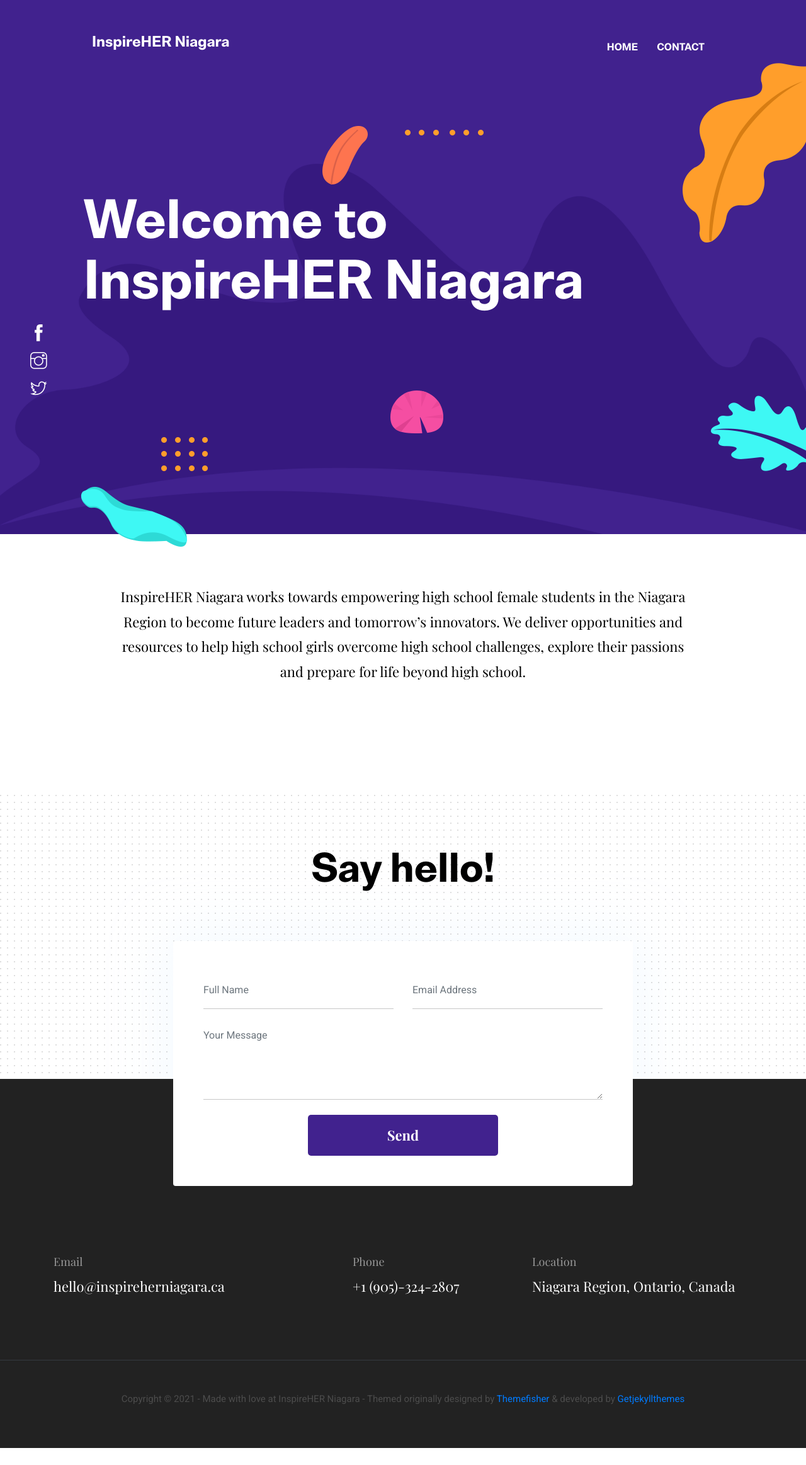
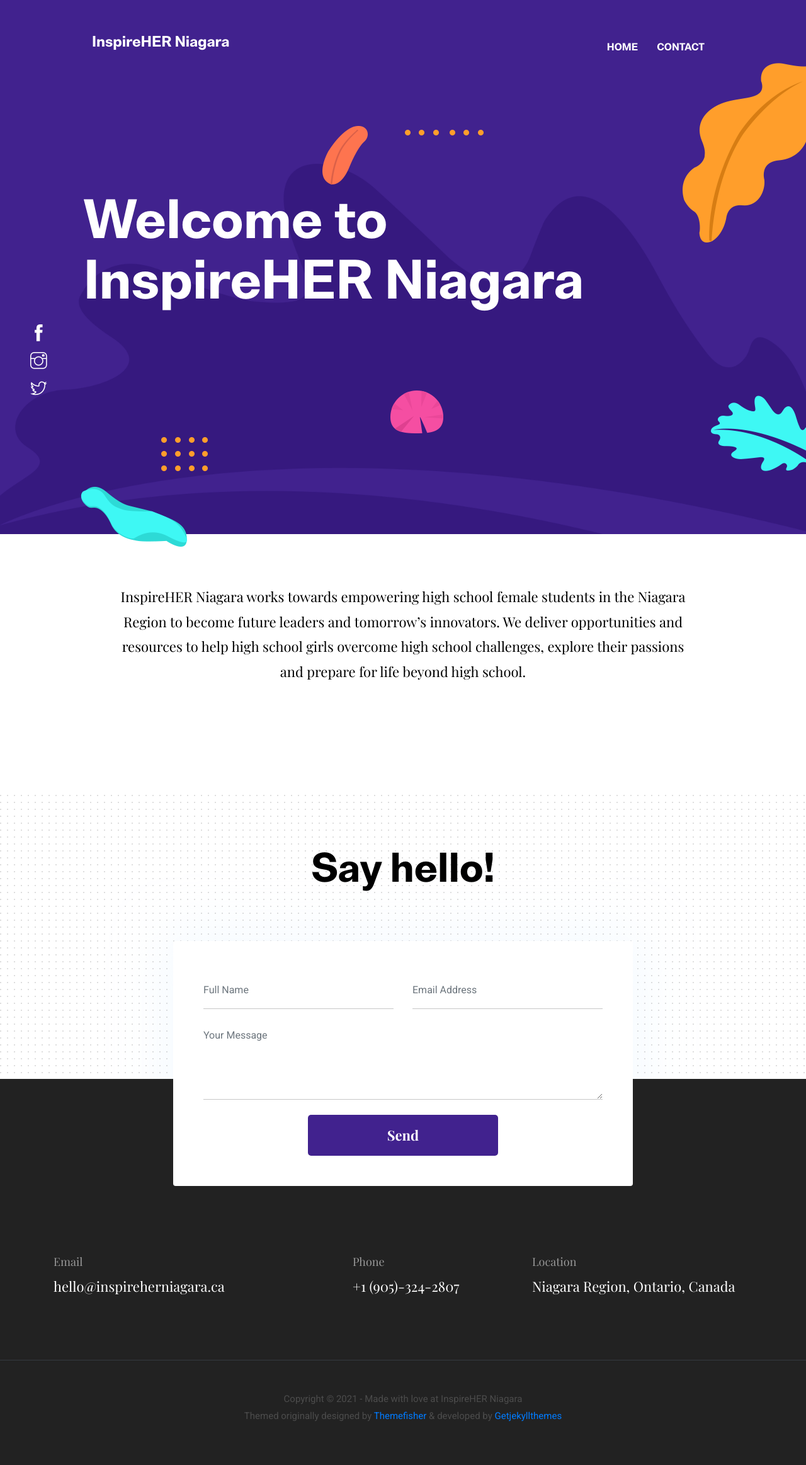
Before and after one commit to klinhdo/inspireher, a Jekyll site: the page built from index.html, in a window 1280 px wide. Shown: the whole page at 63% size. Built offline with Jekyll 4.4.1, drawn with Linux system fonts in a browser that asks for light colours.

Commit message:
Fix ipad responsive problem  + edit copyright

```diff
--- a/_data/settings.yml
+++ b/_data/settings.yml
@@ -3,12 +3,12 @@
 
 title: InspireHER Niagara
 logo:
-author: themefisher
+author:
 description: this is meta description
 email: hello@inspireherniagara.ca
 phone: +1 (905)-324-2807
 address: Niagara Region, Ontario, Canada
-copyright: Copyright &copy; 2021 - Made with love at InspireHER Niagara - Themed originally designed by [Themefisher](https://themefisher.com) & developed by [Getjekyllthemes](https://getjekyllthemes.com)
+copyright: Copyright &copy; 2021 - Made with love at InspireHER Niagara <br> Themed originally designed by [Themefisher](https://themefisher.com) & developed by [Getjekyllthemes](https://getjekyllthemes.com)
 
 menu:
 #- {name: About, link: '/about'}
--- a/assets/scss/_common.scss
+++ b/assets/scss/_common.scss
@@ -1,3 +1,12 @@
+html,body
+{
+    width: 100%;
+    height: 100%;
+    margin: 0px;
+    padding: 0px;
+    overflow-x: hidden;
+}
+
 body {
   background-color: $body-color;
   overflow-x: hidden;
```
